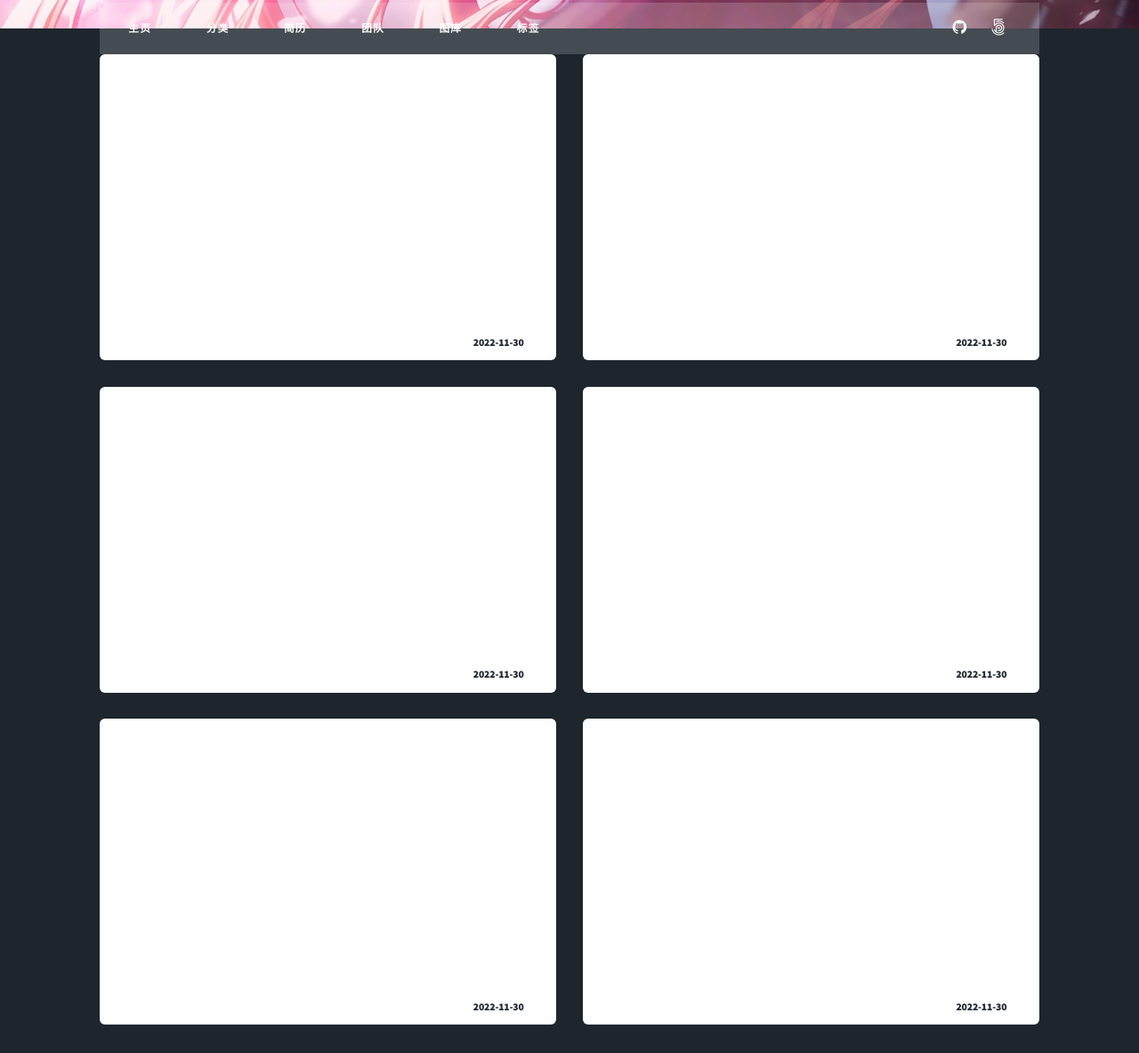
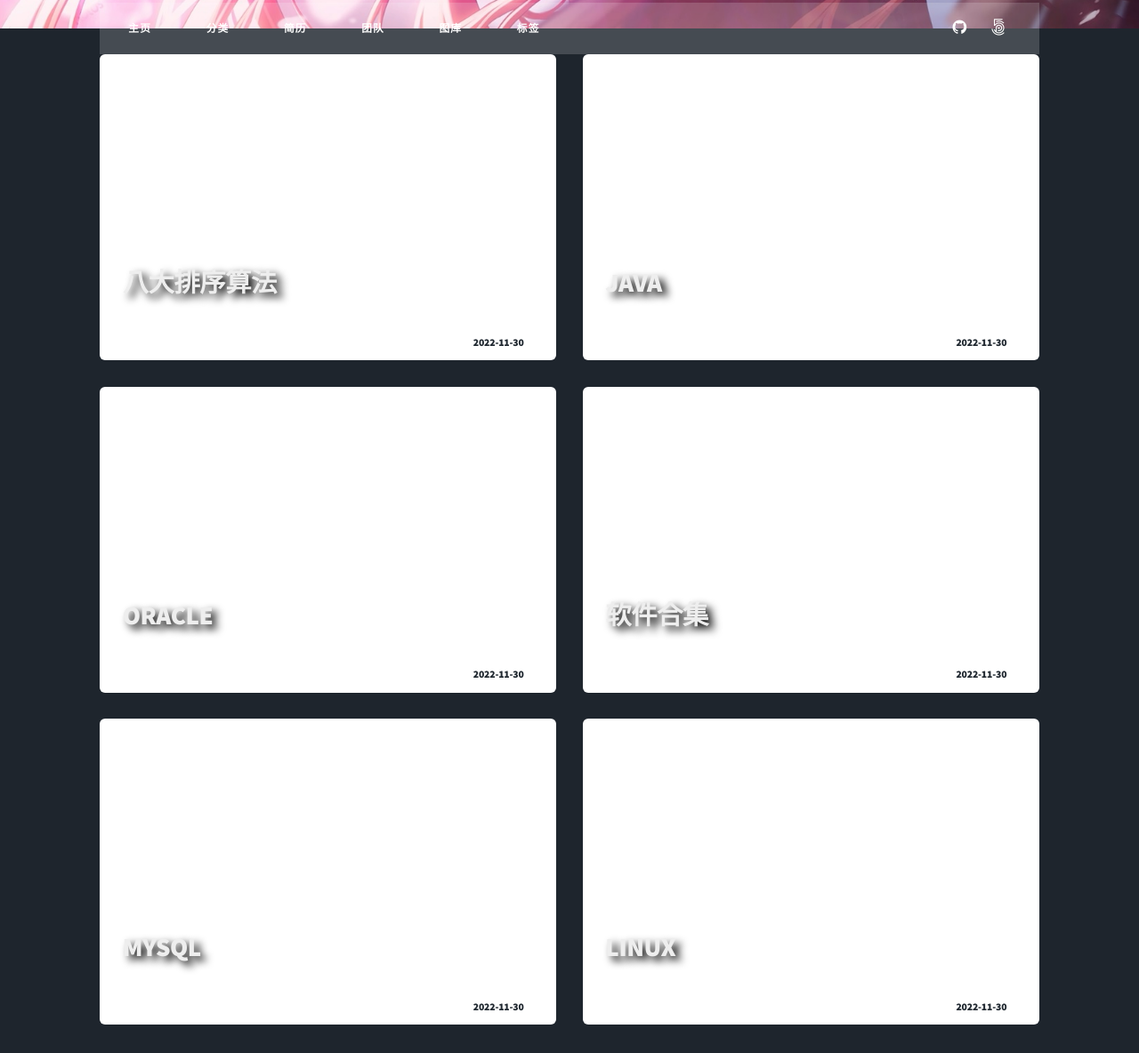
Before and after one commit to quidhaonan/personalBlog.github.io, a plain HTML site: page archives/2022/11/index.html in a window 1280 px wide. Shown: the part 768-1952 px from the top of the page at 89% size. Drawn offline with nearby package versions, Linux system fonts and the light colour scheme; some packages are replaced by stand-ins of ours; a script that the page names is missing.

Commit message:
Site updated: 2022-11-30 15:52:55

```diff
--- a/archives/2022/11/index.html
+++ b/archives/2022/11/index.html
@@ -165,7 +165,7 @@
                        <a href="/2022/11/30/%E5%B8%B8%E7%94%A8%E6%8E%92%E5%BA%8F%E7%AE%97%E6%B3%95/">
                         <div class="page_title" style="background-image: url();background-position: center; background-repeat:no-repeat; background-size:cover;-moz-background-size:cover;">
                             <!--标题-->
-                            <h2 class="page_title_text">  </h2>
+                            <h2 class="page_title_text"> 八大排序算法 </h2>
                             <!--段落-->
                         </div>
                         </a>
@@ -193,7 +193,7 @@
                        <a href="/2022/11/30/java%20%E5%9F%BA%E7%A1%80%E9%83%A8%E5%88%86/">
                         <div class="page_title" style="background-image: url();background-position: center; background-repeat:no-repeat; background-size:cover;-moz-background-size:cover;">
                             <!--标题-->
-                            <h2 class="page_title_text">  </h2>
+                            <h2 class="page_title_text"> java </h2>
                             <!--段落-->
                         </div>
                         </a>
@@ -221,7 +221,7 @@
                        <a href="/2022/11/30/oracle/">
                         <div class="page_title" style="background-image: url();background-position: center; background-repeat:no-repeat; background-size:cover;-moz-background-size:cover;">
                             <!--标题-->
-                            <h2 class="page_title_text">  </h2>
+                            <h2 class="page_title_text"> oracle </h2>
                             <!--段落-->
                         </div>
                         </a>
@@ -249,7 +249,7 @@
                        <a href="/2022/11/30/%E8%B6%85%E5%85%A8%E7%9A%84%E8%BD%AF%E4%BB%B6%E5%90%88%E9%9B%86/">
                         <div class="page_title" style="background-image: url();background-position: center; background-repeat:no-repeat; background-size:cover;-moz-background-size:cover;">
                             <!--标题-->
-                            <h2 class="page_title_text">  </h2>
+                            <h2 class="page_title_text"> 软件合集 </h2>
                             <!--段落-->
                         </div>
                         </a>
@@ -277,7 +277,7 @@
                        <a href="/2022/11/30/MySql%20%E6%95%B0%E6%8D%AE%E5%BA%93/">
                         <div class="page_title" style="background-image: url();background-position: center; background-repeat:no-repeat; background-size:cover;-moz-background-size:cover;">
                             <!--标题-->
-                            <h2 class="page_title_text">  </h2>
+                            <h2 class="page_title_text"> MySql </h2>
                             <!--段落-->
                         </div>
                         </a>
@@ -305,7 +305,7 @@
                        <a href="/2022/11/30/Linux/">
                         <div class="page_title" style="background-image: url();background-position: center; background-repeat:no-repeat; background-size:cover;-moz-background-size:cover;">
                             <!--标题-->
-                            <h2 class="page_title_text">  </h2>
+                            <h2 class="page_title_text"> Linux </h2>
                             <!--段落-->
                         </div>
                         </a>
```
Also changed, not shown: 2022/11/30/Linux/index.html (+1 -1 lines), 2022/11/30/MySql 数据库/index.html (+1 -1 lines), 2022/11/30/java 基础部分/index.html (+1 -1 lines), 2022/11/30/oracle/index.html (+1 -1 lines), 2022/11/30/常用排序算法/index.html (+1 -1 lines), 2022/11/30/超全的软件合集/index.html (+1 -1 lines), archives/2022/index.html (+6 -6 lines), archives/index.html (+6 -6 lines), index.html (+6 -6 lines).
